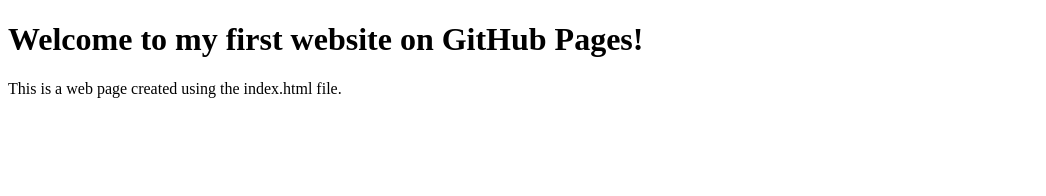
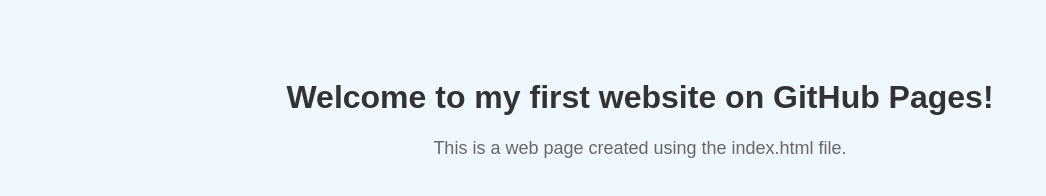
Before and after one commit to sara-ai-dev/coursera-test, a plain HTML site: page index.html in a window 1280 px wide. Shown: the whole page, without its empty margins (0-1046 px from the left). Drawn offline with Linux system fonts and the light colour scheme.

Commit message:
Update index.html

```diff
--- a/index.html
+++ b/index.html
@@ -2,6 +2,21 @@
 <html>
 <head>
   <title>My GitHub Page</title>
+  <style>
+    body {
+      font-family: Arial, sans-serif;
+      text-align: center;
+      padding: 50px;
+      background-color: #f0f8ff;
+    }
+    h1 {
+      color: #333;
+    }
+    p {
+      color: #666;
+      font-size: 18px;
+    }
+  </style>
 </head>
 <body>
   <h1>Welcome to my first website on GitHub Pages!</h1>
```
